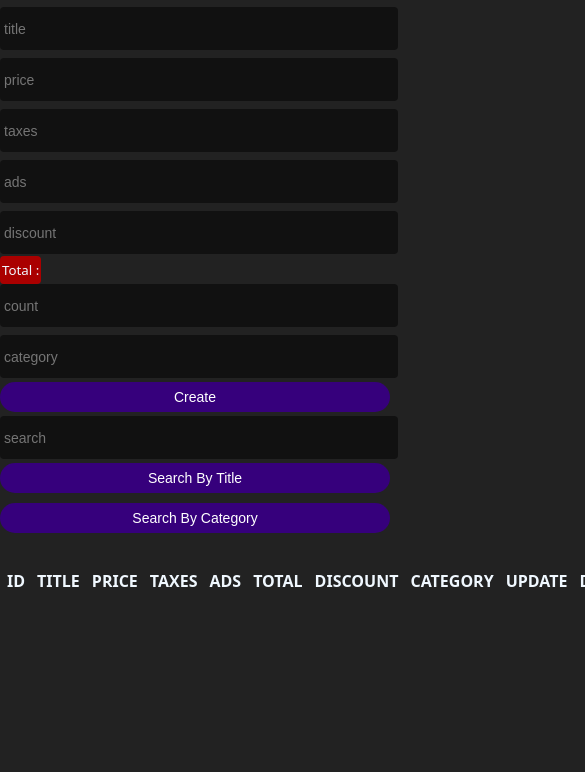
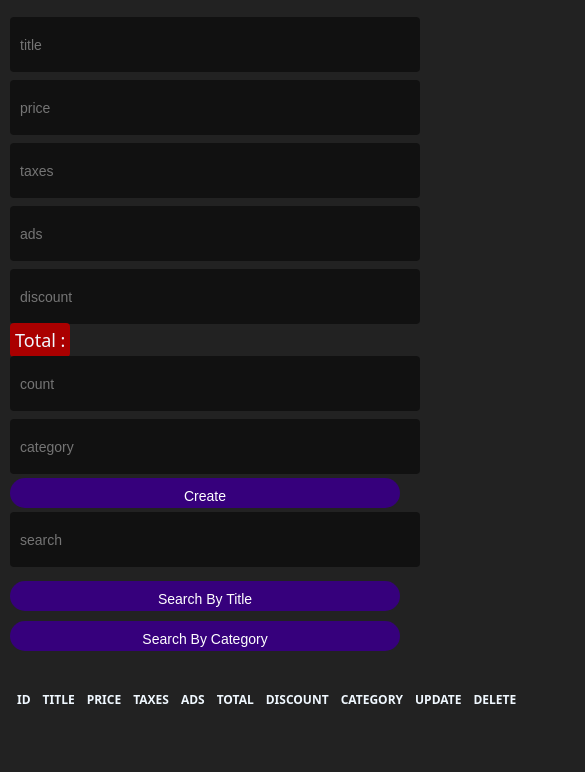
Before and after one commit to salma440/crud, a plain HTML site: page index.html in a window 390 px wide. Shown: the part 72-844 px from the top of the page, 585 px wide, since content can reach past the window. Drawn offline with Linux system fonts and the light colour scheme.

Commit message:
Update styleCR.css

```diff
--- a/styleCR.css
+++ b/styleCR.css
@@ -115,18 +115,53 @@ th ,td{
     }
 }
 
-/* Media Query للهواتف الذكية */
 @media (max-width: 576px) {
+    body {
+        background: #222;
+        color: aliceblue;
+        font-family: system-ui;
+    }
+
     .crud {
-        width: 100%;
+        width: 90%;
+        margin: auto;
+    }
+
+    input, button {
+        font-size: 16px;
     }
 
     .price input {
         width: 100%;
     }
 
+    table {
+        width: 100%;
+        margin: auto;
+    }
+
+    .crud {
+        width: 100%;
+        padding: 10px;
+    }
+
+    .price input {
+        width: 100%;
+    }
+
+    table th, table td {
+        font-size: 12px;
+        padding: 8px 5px;
+    }
+
+    #total {
+        font-size: 18px;
+        padding: 5px;
+    }
+
     .btnSearch {
         flex-direction: column;
+        margin-top: 10px;
     }
 
     .btnSearch button {
@@ -134,7 +169,13 @@ th ,td{
         margin-bottom: 10px;
     }
 
-    input, button {
+    button {
         font-size: 14px;
+        padding: 10px;
+    }
+
+    input, select {
+        font-size: 14px;
+        padding: 10px;
     }
 }
```
